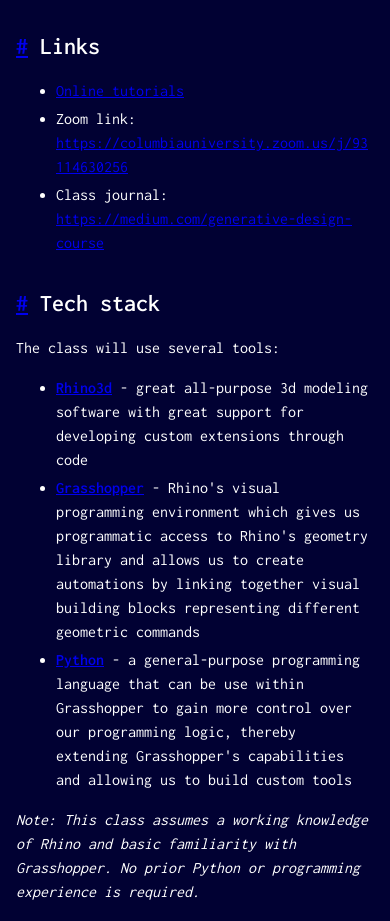
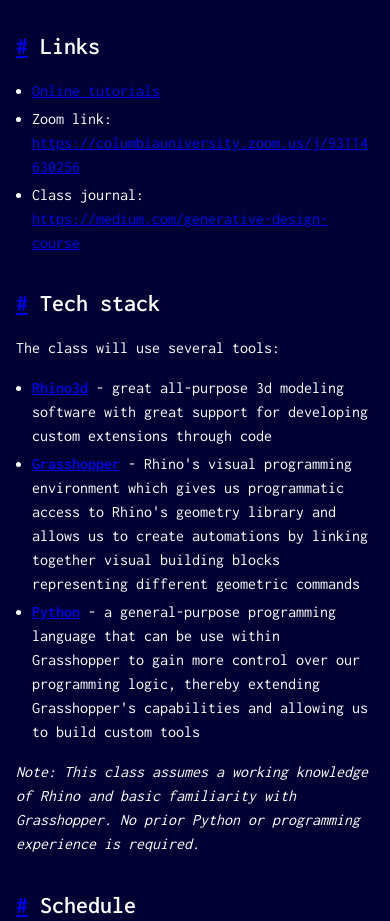
Before and after one commit to danilnagy/generative-design, an Eleventy site: page sp25.md in a window 390 px wide. Shown: the part 1769-2690 px from the top of the page. Built offline with nearby package versions, Linux system fonts and the light colour scheme; Eleventy itself is replaced by a stand-in of ours; files that its build step writes are made by us from their sources.

Commit message:
layout tweaks

```diff
--- a/_includes/layout.njk
+++ b/_includes/layout.njk
@@ -162,6 +162,21 @@
         word-break: break-word; /* you might also try `word-break: break-all;` */
       }
 
+      /* Global (desktop/large screens) */
+      ul,
+      ol {
+        margin-left: 2rem; /* or your preferred spacing */
+        padding-left: 0;
+      }
+
+      /* For narrower screens (e.g., 600px or less) */
+      @media (max-width: 600px) {
+        ul,
+        ol {
+          margin-left: 1rem; /* reduce indentation on mobile */
+        }
+      }
+
       footer {
         padding-top: 2rem;
       }
```
